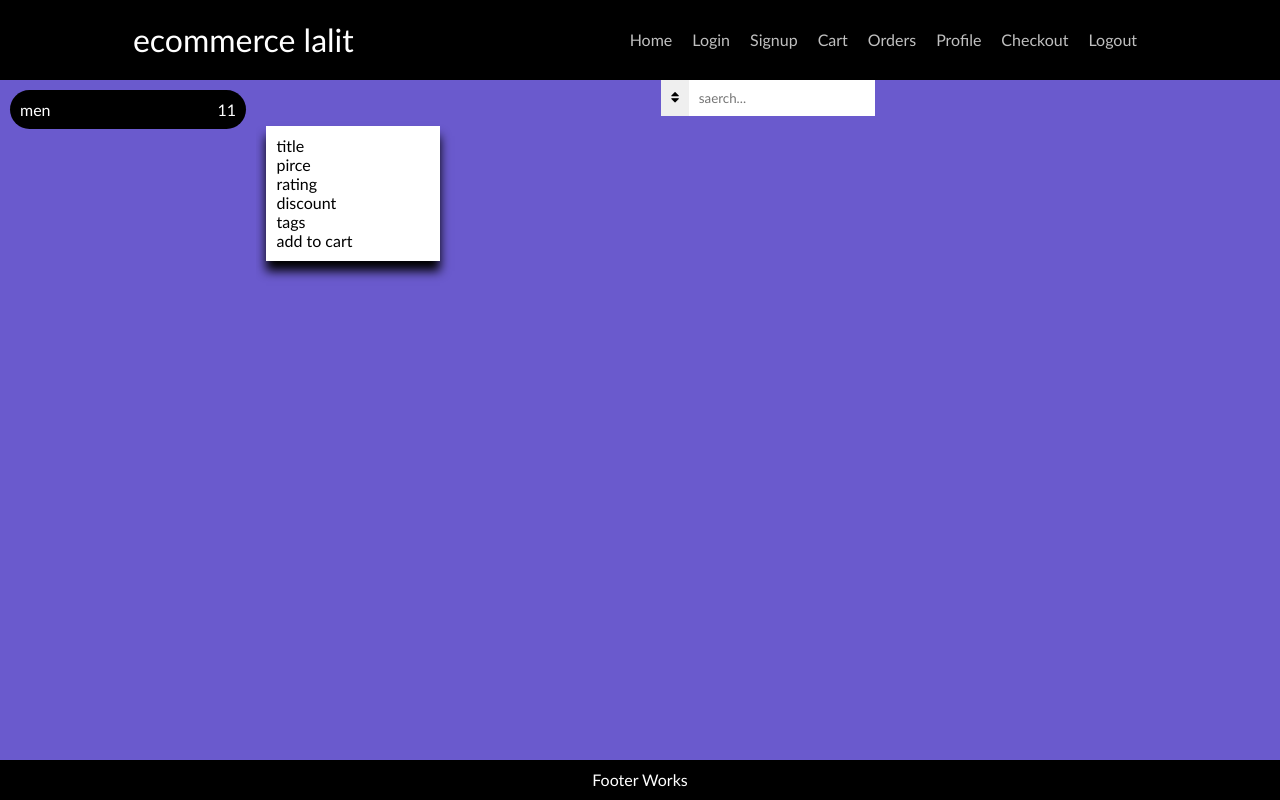
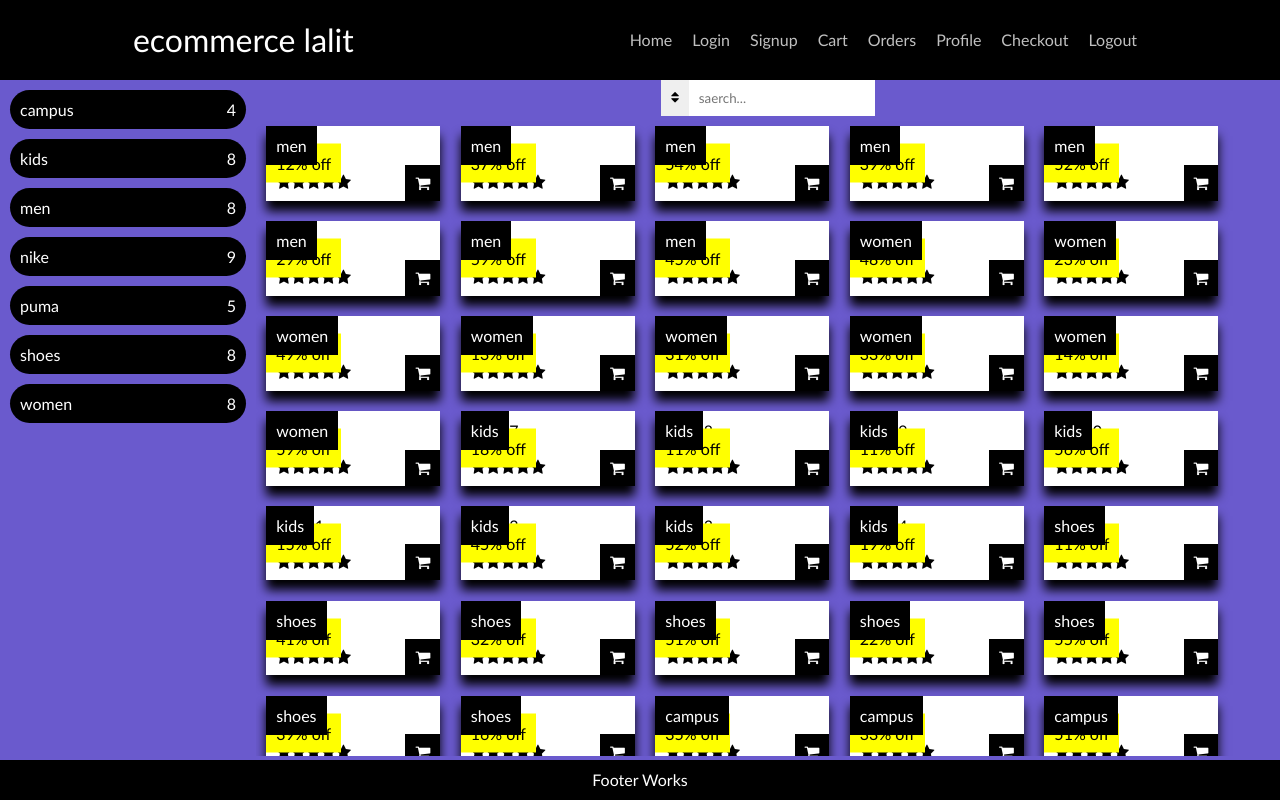
Before and after one commit to lalitsecret/react-ts-1, a React (Create React App) app: page / in a window 1280 px wide. Built offline with nearby package versions, Linux system fonts and the light colour scheme.

Commit message:
4 files modified

```diff
--- a/pages/Item.tsx
+++ b/pages/Item.tsx
@@ -1,16 +1,25 @@
 import React from 'react'
-
-class Item extends React.Component
+import {product} from '../types'
+class Item extends React.Component<product>
 {
   render()
   {
+    let {x}=this.props
     return <div className="item">
-      <div>title</div>
-      <div>pirce</div>
-      <div>rating</div>
-      <div>discount</div>
-      <div>tags</div>
-      <div>add to cart</div>
+      <div>{x.title}</div>
+      <div>{x.new}</div>
+      <div>
+        <i className="fa fa-star"> </i>
+        <i className="fa fa-star"> </i>
+        <i className="fa fa-star"> </i>
+        <i className="fa fa-star"> </i>
+        <i className="fa fa-star"> </i>
+      </div>
+      <div className="discount">{x.discount}</div>
+      <div className="tags">{x.tags}</div>
+      <div className="cart-btn">
+        <i className="fa fa-shopping-cart"> </i>
+      </div>
     </div>
   }
 }
--- a/pages/Left.tsx
+++ b/pages/Left.tsx
@@ -1,14 +1,18 @@
 import React from "react";
-
-class Left extends React.Component {
+import { connect } from "react-redux";
+import { LeftProps } from "../types";
+class Left extends React.Component<Props> {
   render() {
+    let { tags, tagname } = this.props;
     return (
       <div className="left">
-        <p>
-          men <span>11</span>
-        </p>
+        {tags.map(x => (
+          <p key={x.t}>
+            {x.t} <span>{x.c}</span>
+          </p>
+        ))}
       </div>
     );
   }
 }
-export default Left;
+export default connect(state => state)(Left);
--- a/pages/Products.tsx
+++ b/pages/Products.tsx
@@ -1,8 +1,17 @@
 import React from "react";
-import Item from './Item'
-class Products extends React.Component {
+import Item from "./Item";
+import { connect } from "react-redux";
+import { ProductsProps } from "../types";
+class Products extends React.Component<ProductsProps> {
   render() {
-    return <div className="products"><Item/></div>;
+    let { products, search, col, order, tagname } = this.props;
+    return (
+      <div className="products">
+        {products.map(x => (
+          <Item key={x.id} x={x} />
+        ))}
+      </div>
+    );
   }
 }
-export default Products;
+export default connect(state => state)(Products);
```
Also changed, not shown: types/index.ts (+13 -0 lines).
